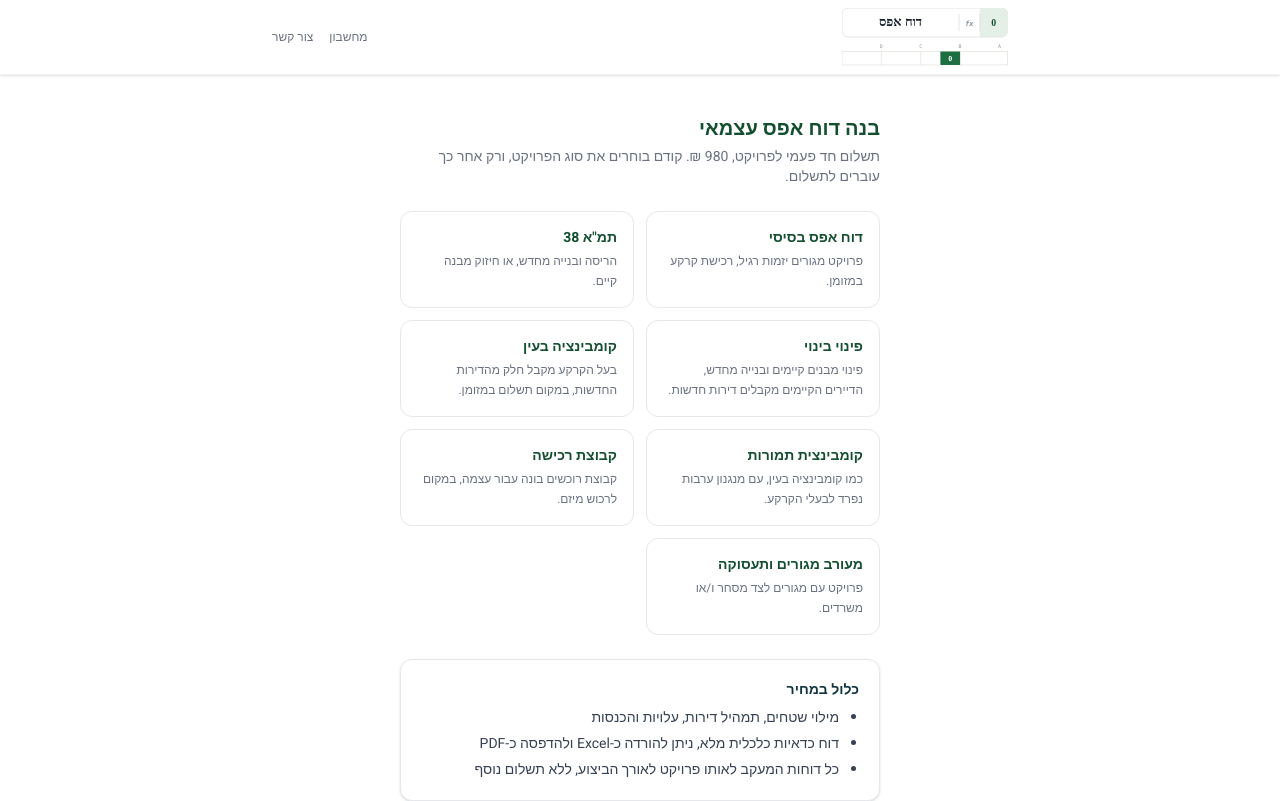
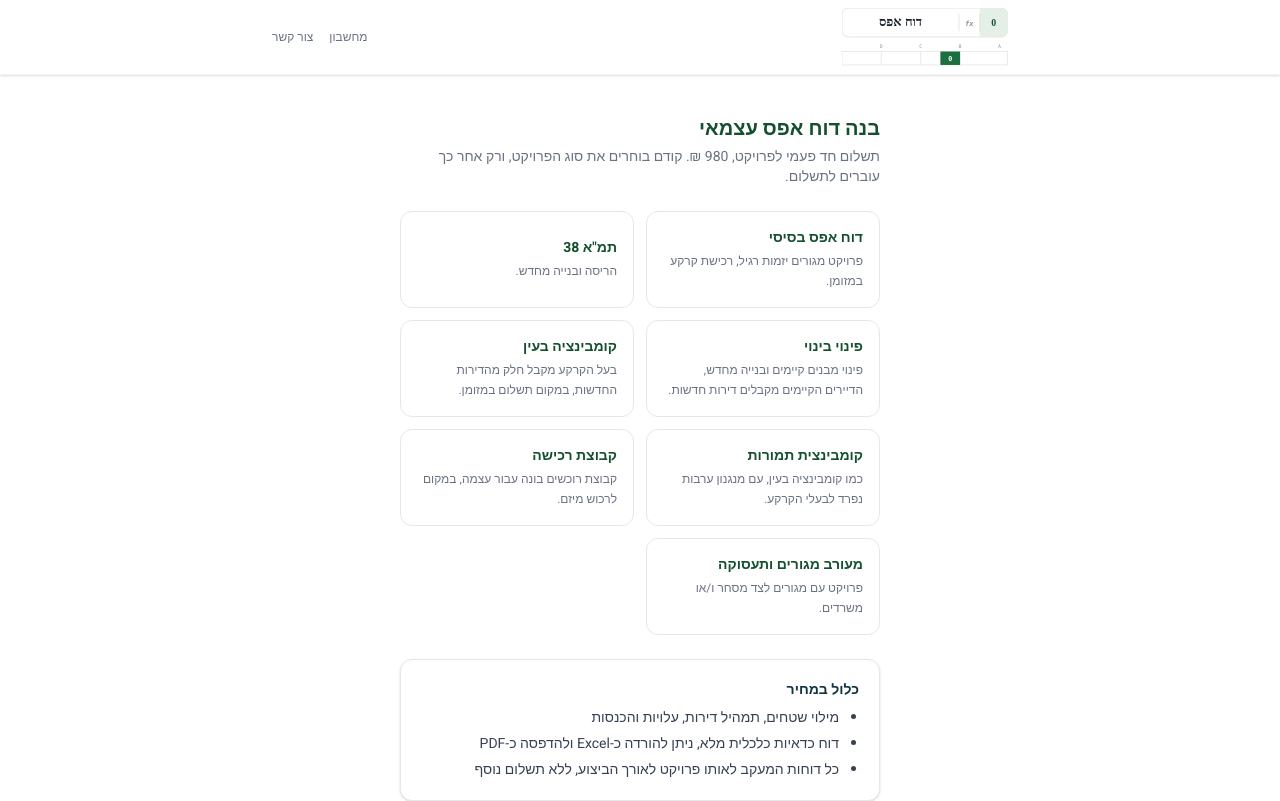
Before and after one commit to haimetkin-lgtm/dohefes, a Next.js app: page /dohefes/start in a window 1280 px wide. Shown: the top 801 px of the page. Built offline with nearby package versions, Linux system fonts and the light colour scheme; no server answers; a web font is replaced by a local one.

Commit message:
הסרת אזכור חיזוק מתיאור תמ"א 38 בעמוד הבחירה
הכלי מודל רק את מסלול ההריסה ובנייה מחדש, לא מסלול חיזוק, אז התיאור
לא צריך להציע אפשרות שלא נתמכת בפועל.

```diff
--- a/app/start/page.tsx
+++ b/app/start/page.tsx
@@ -16,7 +16,7 @@ const DEAL_TYPES: { id: DealType; title: string; description: string }[] = [
   {
     id: "tama38",
     title: 'תמ"א 38',
-    description: "הריסה ובנייה מחדש, או חיזוק מבנה קיים.",
+    description: "הריסה ובנייה מחדש.",
   },
   {
     id: "pinuyBinui",
```
